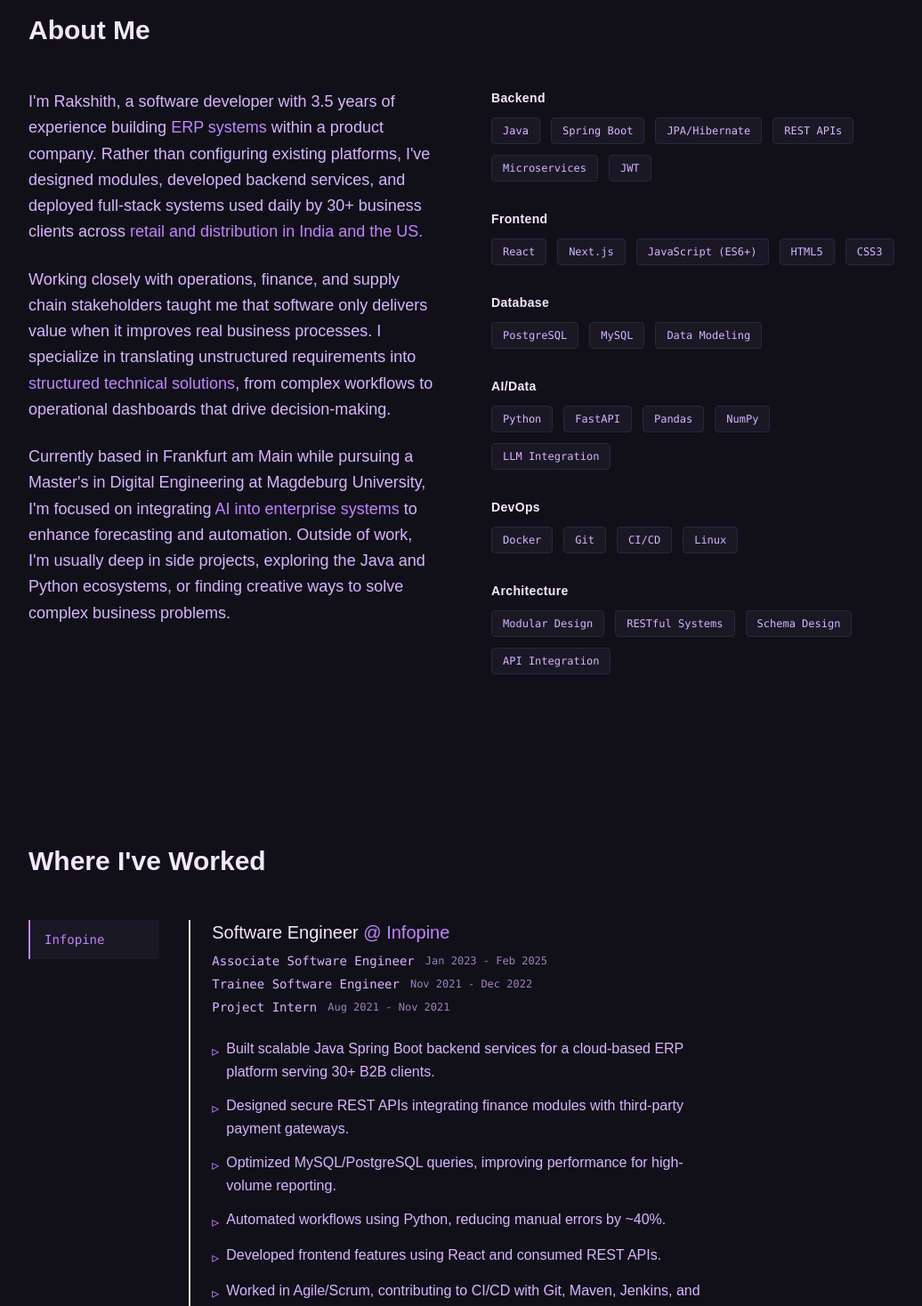
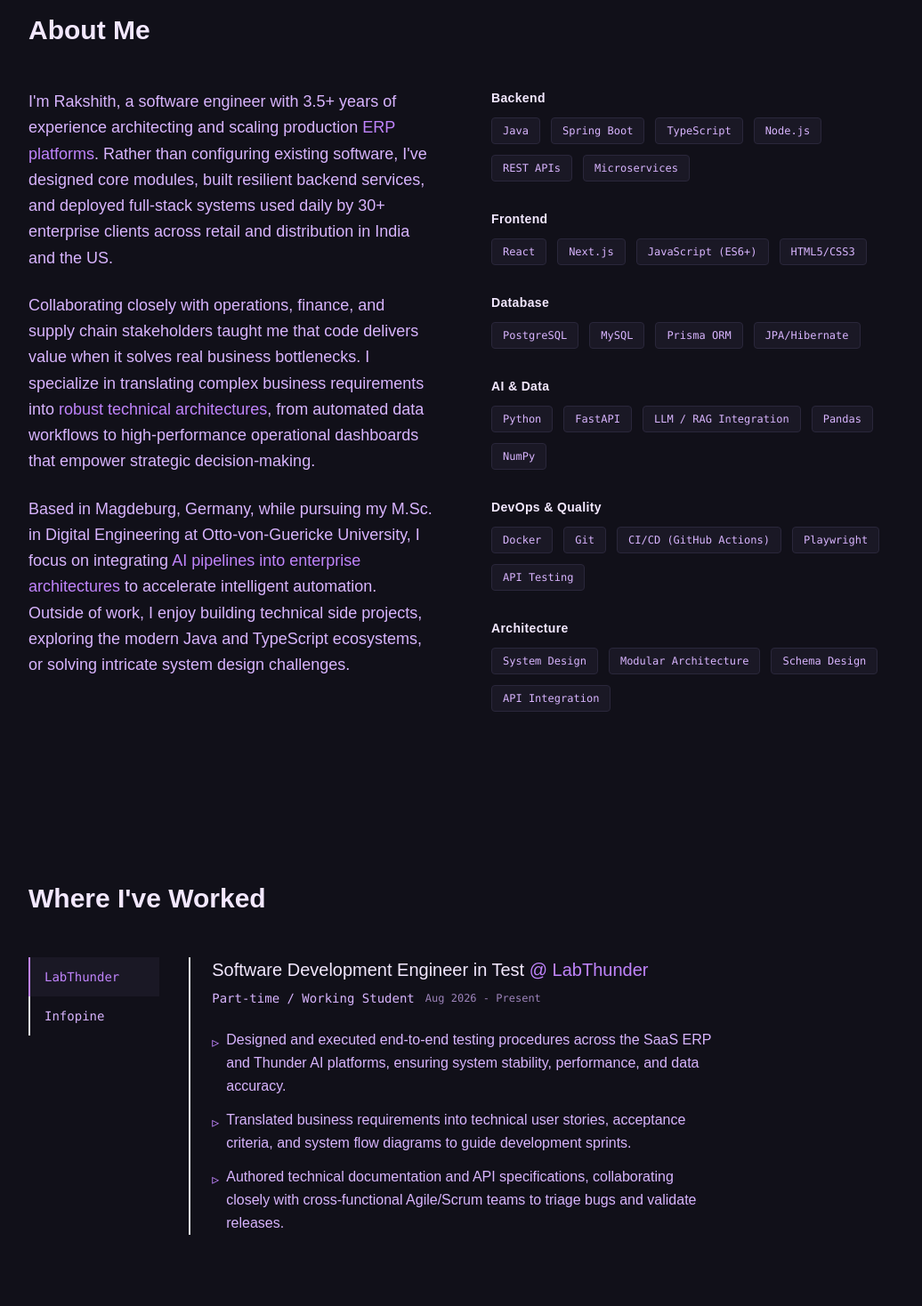
Before and after one commit to rakshith-bs25/rakshith-portfolio-2026, a Next.js app: page / in a window 1280 px wide. Shown: the part 880-2348 px from the top of the page at 89% size, without its empty margins (120-1156 px from the left). Built offline with nearby package versions, Linux system fonts and the light colour scheme.

Commit message:
Update professional portfolio and career milestones

```diff
--- a/src/components/About.tsx
+++ b/src/components/About.tsx
@@ -10,27 +10,27 @@ export function About() {
     const skillCategories = [
         {
             title: "Backend",
-            skills: ["Java", "Spring Boot", "JPA/Hibernate", "REST APIs", "Microservices", "JWT"],
+            skills: ["Java", "Spring Boot", "TypeScript", "Node.js", "REST APIs", "Microservices"],
         },
         {
             title: "Frontend",
-            skills: ["React", "Next.js", "JavaScript (ES6+)", "HTML5", "CSS3"],
+            skills: ["React", "Next.js", "JavaScript (ES6+)", "HTML5/CSS3"],
         },
         {
             title: "Database",
-            skills: ["PostgreSQL", "MySQL", "Data Modeling"],
+            skills: ["PostgreSQL", "MySQL", "Prisma ORM", "JPA/Hibernate"],
         },
         {
-            title: "AI/Data",
-            skills: ["Python", "FastAPI", "Pandas", "NumPy", "LLM Integration"],
+            title: "AI & Data",
+            skills: ["Python", "FastAPI", "LLM / RAG Integration", "Pandas", "NumPy"],
         },
         {
-            title: "DevOps",
-            skills: ["Docker", "Git", "CI/CD", "Linux"],
+            title: "DevOps & Quality",
+            skills: ["Docker", "Git", "CI/CD (GitHub Actions)", "Playwright", "API Testing"],
         },
         {
             title: "Architecture",
-            skills: ["Modular Design", "RESTful Systems", "Schema Design", "API Integration"],
+            skills: ["System Design", "Modular Architecture", "Schema Design", "API Integration"],
         },
     ];
 
@@ -54,18 +54,18 @@ export function About() {
                     <div className="lg:w-1/2 text-text-secondary space-y-6 text-lg leading-relaxed">
                         <p>
                             {language === "DE"
-                                ? <>Ich bin Rakshith, Softwareentwickler mit 3,5 Jahren Erfahrung in der Entwicklung von <span className="text-accent">ERP-Systemen</span> innerhalb eines Produktunternehmens. Anstatt bestehende Plattformen lediglich zu konfigurieren, habe ich eigenständig Module entworfen, Backend-Services entwickelt und Full-Stack-Systeme bereitgestellt, die täglich von über 30 Geschäftskunden aus den Bereichen <span className="text-accent">Einzelhandel und Vertrieb in Indien und den USA</span> genutzt werden.</>
-                                : <>I&apos;m Rakshith, a software developer with 3.5 years of experience building <span className="text-accent">ERP systems</span> within a product company. Rather than configuring existing platforms, I&apos;ve designed modules, developed backend services, and deployed full-stack systems used daily by 30+ business clients across <span className="text-accent">retail and distribution in India and the US.</span></>}
+                                ? <>Ich bin Rakshith, ein Software Engineer mit 3,5+ Jahren Erfahrung in der Skalierung produktionsreifer <span className="text-accent">ERP-Plattformen</span>. Statt Standardsoftware zu konfigurieren, entwickle ich Kernmodule, resiliente Backend-Services und Full-Stack-Systeme, die täglich von über 30 Unternehmenskunden in Indien und den USA genutzt werden.</>
+                                : <>I&apos;m Rakshith, a software engineer with 3.5+ years of experience architecting and scaling production <span className="text-accent">ERP platforms</span>. Rather than configuring existing software, I&apos;ve designed core modules, built resilient backend services, and deployed full-stack systems used daily by 30+ enterprise clients across retail and distribution in India and the US.</>}
                         </p>
                         <p>
                             {language === "DE"
-                                ? <>Durch die enge Zusammenarbeit mit Stakeholdern aus den Bereichen Operations, Finanzen und Supply Chain habe ich gelernt, dass Software nur dann einen echten Mehrwert bietet, wenn sie reale Geschäftsprozesse verbessert. Meine Spezialität liegt darin, unstrukturierte Anforderungen in <span className="text-accent">strukturierte technische Lösungen</span> zu übersetzen, von komplexen Workflows bis hin zu operativen Dashboards, die die Entscheidungsfindung unterstützen.</>
-                                : <>Working closely with operations, finance, and supply chain stakeholders taught me that software only delivers value when it improves real business processes. I specialize in translating unstructured requirements into <span className="text-accent">structured technical solutions</span>, from complex workflows to operational dashboards that drive decision-making.</>}
+                                ? <>Die enge Zusammenarbeit mit Operations, Finanzen und Supply Chain hat mir gezeigt: Code liefert nur Mehrwert, wenn er echte Geschäftsengpässe löst. Ich übersetze komplexe Anforderungen in <span className="text-accent">robuste Architekturen</span> – von automatisierten Daten-Workflows bis zu performanten Dashboards für strategische Entscheidungen.</>
+                                : <>Collaborating closely with operations, finance, and supply chain stakeholders taught me that code delivers value when it solves real business bottlenecks. I specialize in translating complex business requirements into <span className="text-accent">robust technical architectures</span>, from automated data workflows to high-performance operational dashboards that empower strategic decision-making.</>}
                         </p>
                         <p>
                             {language === "DE"
-                                ? <>Derzeit lebe ich in Frankfurt am Main und absolviere meinen Master in Digital Engineering an der Universität Magdeburg. Mein Fokus liegt dabei auf der Integration von <span className="text-accent">KI in Unternehmenssysteme</span>, um Prognosen und Automatisierung zu optimieren. Außerhalb der Arbeit vertiefe ich mich meist in Side-Projekte, erkunde das Java- und Python-Ökosystem oder finde kreative Wege, um komplexe geschäftliche Herausforderungen zu lösen.</>
-                                : <>Currently based in Frankfurt am Main while pursuing a Master&apos;s in Digital Engineering at Magdeburg University, I&apos;m focused on integrating <span className="text-accent">AI into enterprise systems</span> to enhance forecasting and automation. Outside of work, I&apos;m usually deep in side projects, exploring the Java and Python ecosystems, or finding creative ways to solve complex business problems.</>}
+                                ? <>Aktuell lebe ich in Magdeburg, studiere im M.Sc. Digital Engineering an der OvGU und fokussiere mich auf die Integration von <span className="text-accent">KI-Pipelines in Enterprise-Architekturen</span>. In meiner Freizeit baue ich Side-Projects, erkunde moderne Java- und TypeScript-Ökosysteme oder löse komplexe Systemdesign-Challenges.</>
+                                : <>Based in Magdeburg, Germany, while pursuing my M.Sc. in Digital Engineering at Otto-von-Guericke University, I focus on integrating <span className="text-accent">AI pipelines into enterprise architectures</span> to accelerate intelligent automation. Outside of work, I enjoy building technical side projects, exploring the modern Java and TypeScript ecosystems, or solving intricate system design challenges.</>}
                         </p>
                     </div>
 
--- a/src/components/Contact.tsx
+++ b/src/components/Contact.tsx
@@ -39,7 +39,7 @@ export function Contact() {
                 <a href="https://github.com/rakshith-bs25" target="_blank" rel="noopener noreferrer" className="flex flex-col items-center gap-1">
                     <span>{language === "DE" ? "Design & Entwicklung: Rakshith" : "Designed & Engineered by Rakshith"}</span>
                     <span>{language === "DE" ? "Erstellt mit Next.js, Tailwind CSS & Framer Motion" : "Built with Next.js, Tailwind CSS & Framer Motion"}</span>
-                    <span className="mt-2 text-xs opacity-75">&copy; 2026 | Frankfurt am Main, Germany</span>
+                    <span className="mt-2 text-xs opacity-75">&copy; 2026 | Magdeburg, Germany</span>
                 </a>
             </div>
         </section>
--- a/src/components/Experience.tsx
+++ b/src/components/Experience.tsx
@@ -7,8 +7,23 @@ import { useLanguage } from "./LanguageProvider";
 const jobs = {
     EN: [
         {
+            company: "LabThunder",
+            role: "Software Development Engineer in Test",
+            url: "https://www.labthunder.com/",
+            date: "Aug 2026 - Present",
+            roles: [
+                { title: "Part-time / Working Student", date: "Aug 2026 - Present" },
+            ],
+            description: [
+                "Designed and executed end-to-end testing procedures across the SaaS ERP and Thunder AI platforms, ensuring system stability, performance, and data accuracy.",
+                "Translated business requirements into technical user stories, acceptance criteria, and system flow diagrams to guide development sprints.",
+                "Authored technical documentation and API specifications, collaborating closely with cross-functional Agile/Scrum teams to triage bugs and validate releases."
+            ],
+        },
+        {
             company: "Infopine",
             role: "Software Engineer",
+            url: "https://infopine.com/",
             date: "Aug 2021 - Feb 2025",
             roles: [
                 { title: "Associate Software Engineer", date: "Jan 2023 - Feb 2025" },
@@ -28,8 +43,23 @@ const jobs = {
     ],
     DE: [
         {
+            company: "LabThunder",
+            role: "Software Development Engineer in Test",
+            url: "https://www.labthunder.com/",
+            date: "Aug 2026 - Heute",
+            roles: [
+                { title: "Teilzeit / Werkstudent", date: "Aug 2026 - Heute" },
+            ],
+            description: [
+                "Entwicklung und Durchführung von End-to-End-Testverfahren für die SaaS-ERP- und Thunder-AI-Plattformen zur Gewährleistung von Systemstabilität, Leistung und Datengenauigkeit.",
+                "Übersetzung von Geschäftsanforderungen in technische User Stories, Akzeptanzkriterien und Systemablaufdiagramme zur Steuerung von Entwicklungs-Sprints.",
+                "Erstellung technischer Dokumentationen und API-Spezifikationen in enger Zusammenarbeit mit funktionsübergreifenden Agile/Scrum-Teams zur Fehlerbehebung und Validierung von Releases."
+            ],
+        },
+        {
             company: "Infopine",
             role: "Software Engineer",
+            url: "https://infopine.com/",
             date: "Aug 2021 - Feb 2025",
             roles: [
                 { title: "Associate Software Engineer", date: "Jan 2023 - Feb 2025" },
@@ -120,7 +150,14 @@ export function Experience() {
                                                 <h3 className="text-xl font-medium mb-2 text-text-primary">
                                                     {roleData.role}
                                                     <span className="text-accent">
-                                                        {" "}@ {roleData.company}
+                                                        {" "}@{" "}
+                                                        {roleData.url ? (
+                                                            <a href={roleData.url} target="_blank" rel="noopener noreferrer" className="hover:underline">
+                                                                {roleData.company}
+                                                            </a>
+                                                        ) : (
+                                                            roleData.company
+                                                        )}
                                                     </span>
                                                 </h3>
                                                 {roleData.roles ? (
--- a/src/components/Hero.tsx
+++ b/src/components/Hero.tsx
@@ -24,8 +24,8 @@ export function Hero() {
                     </h2>
                     <p className="mb-12 max-w-xl text-base text-text-secondary md:text-lg mx-auto lg:mx-0">
                         {language === "DE"
-                            ? "Erfahrener Java- & Python-Entwickler mit Fokus auf skalierbare ERP- und E-Commerce-Lösungen. Basierend in Frankfurt am Main absolviere ich meinen M.Sc. in Digital Engineering an der Universität Magdeburg und verbinde fundierte Backend-Expertise mit innovativen KI-Technologien für die Industrie von morgen."
-                            : "Java & Python backend developer with 3.5+ years building ERP and e-commerce platforms. Based in Frankfurt am Main, I am pursuing my M.Sc. in Digital Engineering at Otto-von-Guericke-Universität Magdeburg, focused on integrating intelligent features into real business applications."}
+                            ? "Full-Stack & Backend Engineer mit 3,5+ Jahren Erfahrung in der Entwicklung produktionsreifer ERP-Plattformen und intelligenter Workflows in Java, TypeScript und Python. Ansässig in Deutschland und Masterstudent (M.Sc.) im Bereich Digital Engineering an der Otto-von-Guericke-Universität Magdeburg."
+                            : "Full-Stack & Backend Engineer with 3.5+ years of experience building production ERP platforms and intelligent workflows across Java, TypeScript, and Python. Based in Germany, pursuing an M.Sc. in Digital Engineering at Otto-von-Guericke-Universität Magdeburg."}
                     </p>
                     <div className="flex gap-4 lg:justify-start justify-center">
                         <a
@@ -52,7 +52,7 @@ export function Hero() {
                             alt="Rakshith - Profile Picture"
                             fill
                             sizes="(max-width: 768px) 256px, 320px"
-                            className="object-cover object-center"
+                            className="object-cover object-top"
                             priority
                         />
                     </div>
```
Also changed, not shown: public/image.jpg, 1 other file (tests, documents, lock files or other folders).
